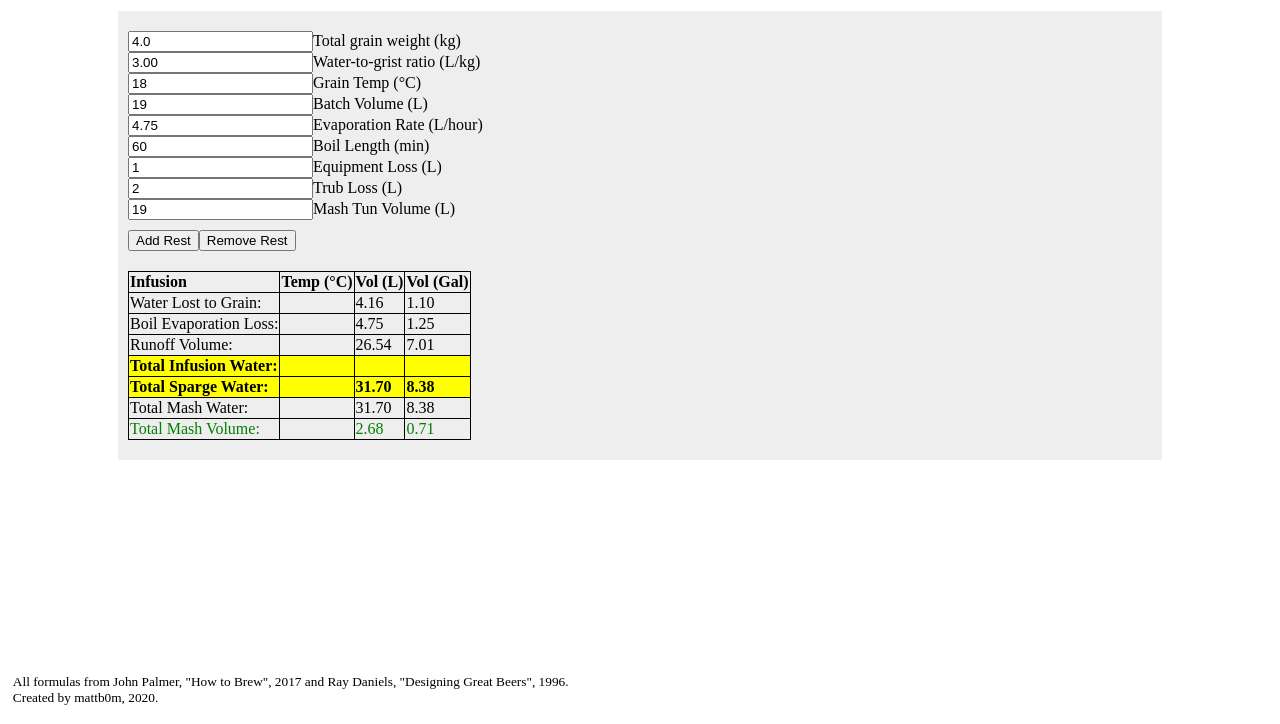
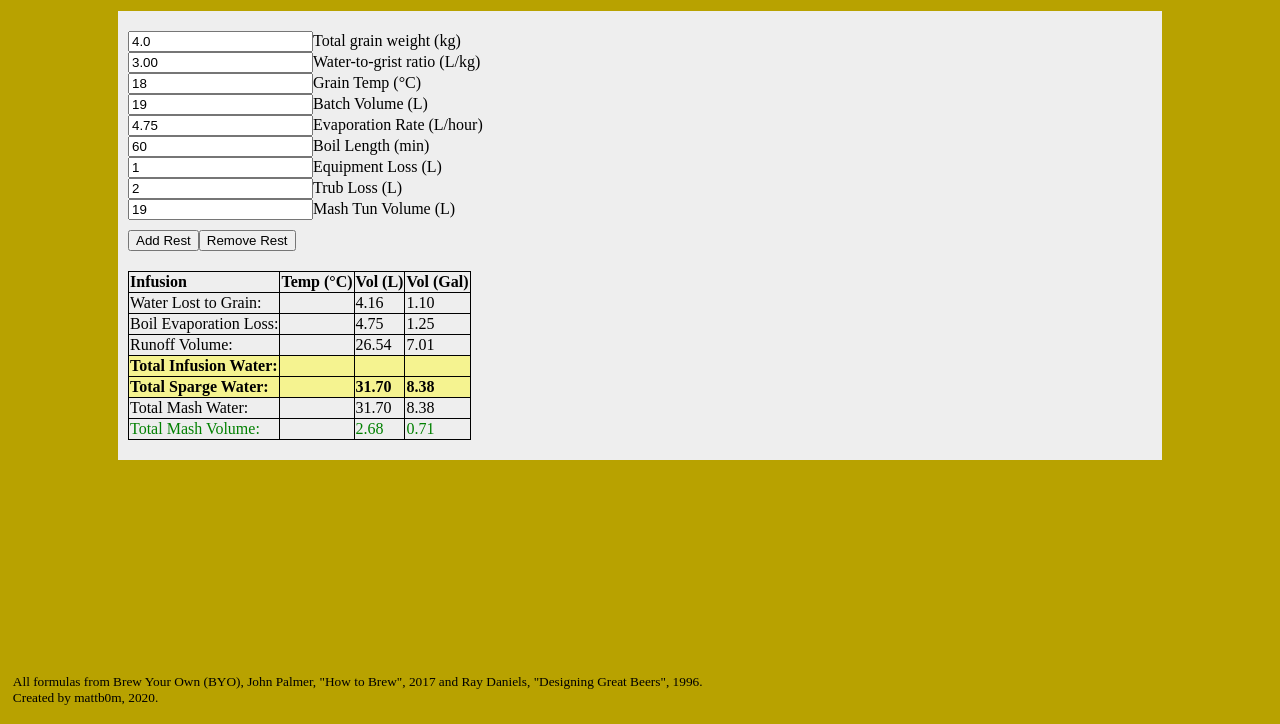
Before and after one commit to mattb0m/mash_calc, a plain HTML site: page mash_calc.html in a window 1280 px wide. Shown: the part 89-813 px from the top of the page. Drawn offline with Linux system fonts and the light colour scheme.

Commit message:
Updated page coloration and credits at page foot

```diff
--- a/mash.css
+++ b/mash.css
@@ -2,6 +2,7 @@ html, body {
     margin: 0;
     height: 100%;
     font-size: 12pt;
+    background: #b8a200;
 }
 
 .non-footer-wrap {
@@ -45,7 +46,7 @@ thead {
 
 .highlight {
     font-weight: bold;
-    background: yellow;
+    background: #f5f390;
 }
 
 .good {
--- a/mash_calc.html
+++ b/mash_calc.html
@@ -44,7 +44,7 @@
     </div>
     <footer>
         <p>
-            All formulas from John Palmer, "How to Brew", 2017 and Ray Daniels, "Designing Great Beers", 1996.<br>
+            All formulas from Brew Your Own (BYO), John Palmer, "How to Brew", 2017 and Ray Daniels, "Designing Great Beers", 1996.<br>
             Created by mattb0m, 2020.
         </p>
     </footer>
```
